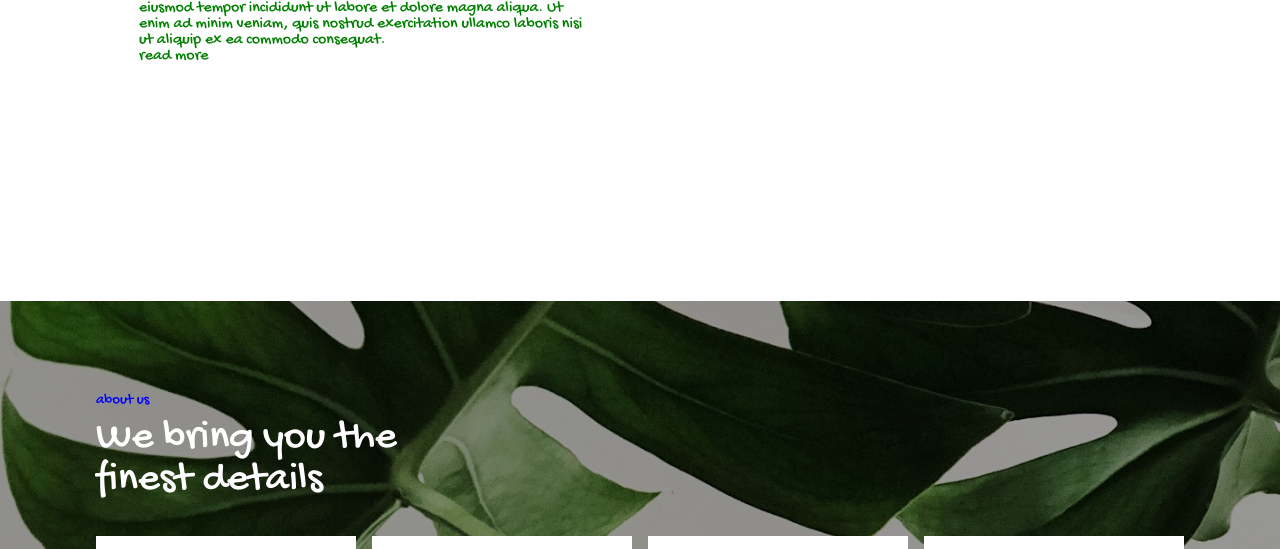
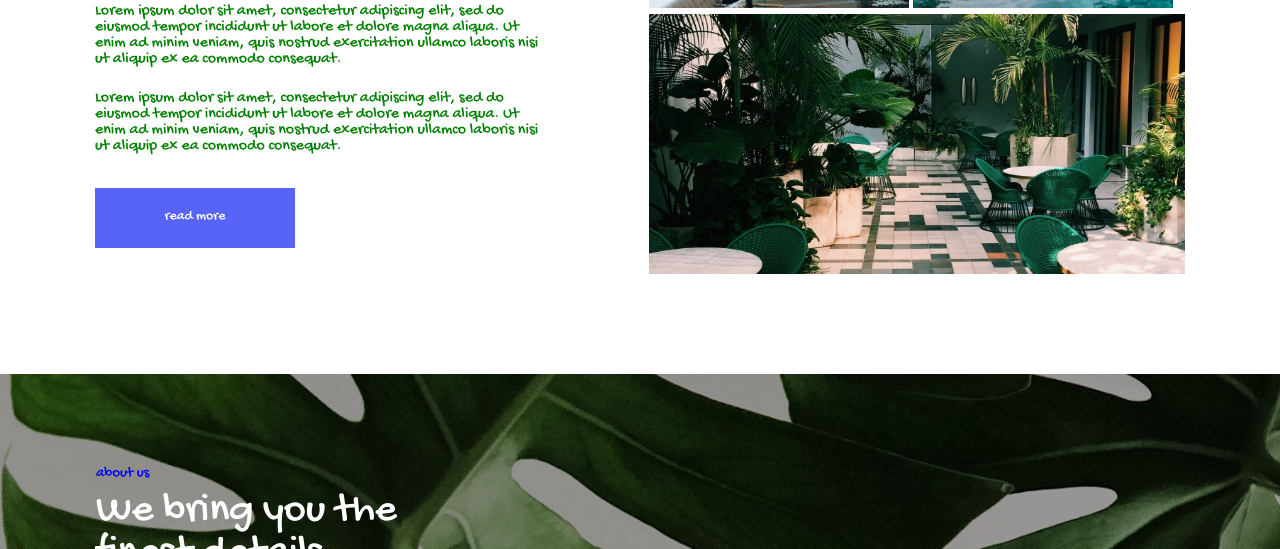
Before and after one commit to Abrama95/L.abramishvili9, a plain HTML site: page index.html in a window 1280 px wide. Shown: the part 551-1100 px from the top of the page. Drawn offline with Linux system fonts and the light colour scheme.

Commit message:
add section 2

```diff
--- a/css/style.css
+++ b/css/style.css
@@ -56,13 +56,23 @@
 
 /* section 1 style */
 .section-div {
+    max-width:1090px;
+    width: 100%;
+    margin: 0 auto;
+    height: 461px;
     display: flex;
+    justify-content: space-between;
+    align-items: center;
     margin-top: 50px;
 }
 .left-block{
-    width: 444px;
+    max-width: 444px;
+    width: 100%;
     height: 388px;
-    margin-left: 139px;
+    display: flex;
+    flex-direction: column;
+    justify-content: space-between;
+
 }
 .left-block h5 {
     font-size: 14px;
@@ -75,8 +85,26 @@
 .left-block p {
     color: green
 }
+.button{
+    background-color: #5863F8;
+    width: 200px;
+    height: 60px;
+    color: #FFFFFF;
+    font-size: 14px;
+    text-align: center;
+    padding-top: 22px;
+    margin-top: 10px;
+}
+.button p {
+    color: white;
+}
 
+.right-block{
+    max-width: 536px;
+    width: 100%;
+    height: 461px;
 
+}
 
 /* section2 style */
 .bot-bg{
--- a/index.html
+++ b/index.html
@@ -6,11 +6,11 @@
     <meta name="viewport" content="width=device-width, initial-scale=1.0">
     <title>Lesson 9</title>
     <link rel="stylesheet" href="css/reset.css">
-    <link rel="stylesheet" href="css/style.css">
-    <link rel="stylesheet" href="css/responsive.css">
     <link rel="preconnect" href="https://fonts.googleapis.com">
     <link rel="preconnect" href="https://fonts.gstatic.com" crossorigin>
     <link href="https://fonts.googleapis.com/css2?family=Gochi+Hand&display=swap" rel="stylesheet">
+    <link rel="stylesheet" href="css/style.css">
+    <link rel="stylesheet" href="css/responsive.css">
 </head>
 <body>
     <!-- header part -->
@@ -51,12 +51,12 @@
                 <div class="button">
                     <p>read more</p>
                 </div>
-                <!-- <div class="right-block">
+            </div>
+                <div class="right-block">
                     <img src="images/image1.jpg" alt="image1">
                     <img src="images/image2.jpg" alt="image2">
                     <img src="images/image3.jpg" alt="image3">
-                </div>  -->
-            </div>
+                </div>
         </div>
     </section>
 
```
